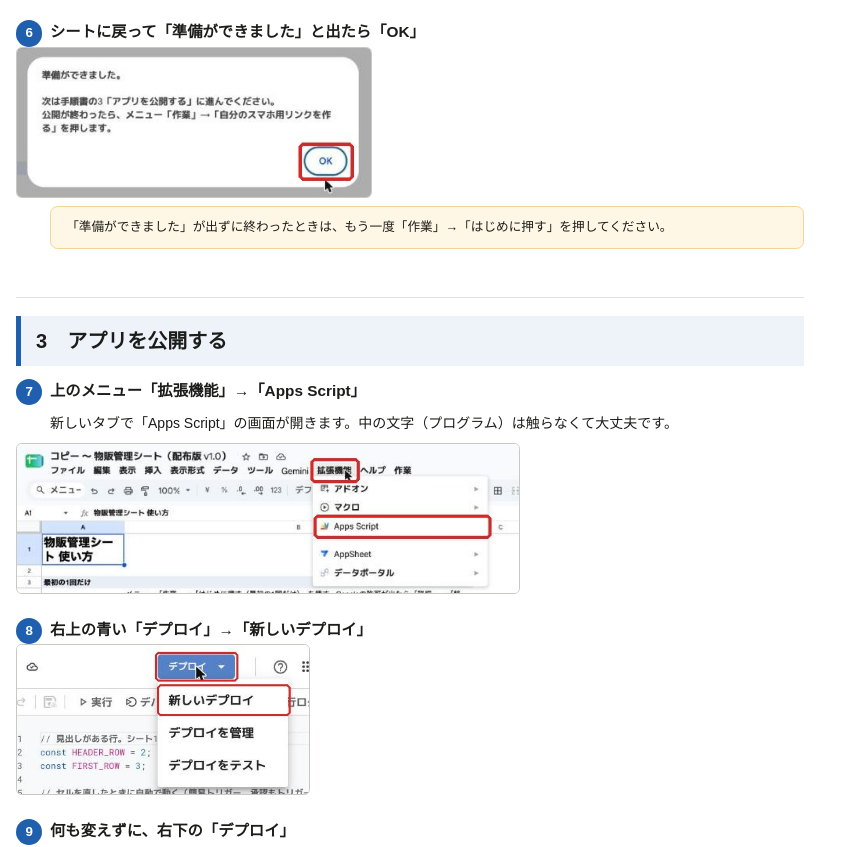
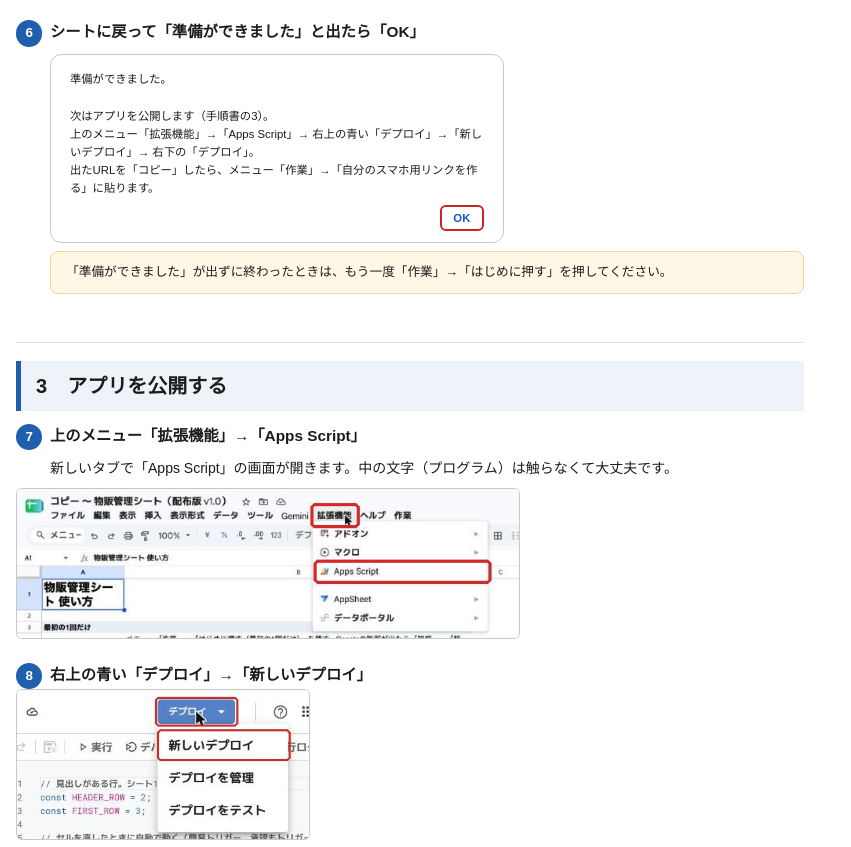
Before and after one commit to matsu3614pr-prog/buppan-app, a plain HTML site: page guide/index.html in a window 1280 px wide. Shown: the part 3167-4014 px from the top of the page, without its empty margins (0-851 px from the left). Drawn offline with Linux system fonts and the light colour scheme.

Commit message:
手順書：手順6の画面を今の案内文に合わせる
Co-Authored-By: Claude Opus 5.5 <noreply@anthropic.com>

```diff
--- a/guide/index.html
+++ b/guide/index.html
@@ -63,6 +63,9 @@ p { margin: 0 0 2.5mm; }
 .mock .scr { border: 1px solid #c9c8c2; border-radius: 2mm; padding: 3mm; font-size: 8.5pt; line-height: 1.5; min-height: 46mm; position: relative; background: #fff; }
 .mock .cap { font-weight: 700; font-size: 9pt; margin-bottom: 2mm; }
 .mock .g { color: #5f6368; }
+.dlg { margin: 2mm 0 2mm 9mm; max-width: 120mm; border: 1px solid #c9c8c2; border-radius: 3mm; padding: 4mm 5mm 3mm; font-size: 8.5pt; line-height: 1.6; background: #fff; }
+.dlg .ok { text-align: right; }
+.dlg .btn { display: inline-block; border: 2px solid #c62828; border-radius: 1.5mm; padding: 0.5mm 3mm; color: #1a56c4; font-weight: 700; margin-top: 2mm; }
 .mock .btn { display: inline-block; border: 2px solid #c62828; border-radius: 1.5mm; padding: 0.5mm 2mm; color: #1a56c4; font-weight: 700; margin-top: 2mm; }
 .mock .lnk { color: #1a56c4; text-decoration: underline; }
 .mock .hl { outline: 2px solid #c62828; outline-offset: 1px; border-radius: 1mm; }
@@ -173,7 +176,7 @@ th { width: 30%; font-weight: 700; }
   </div>
   <div class="step">
     <span class="n">6</span><span class="t">シートに戻って「準備ができました」と出たら「OK」</span>
-    <img class="shot small" src="img/p04.jpg">
+    <div class="dlg">準備ができました。<br><br>次はアプリを公開します（手順書の3）。<br>上のメニュー「拡張機能」→「Apps Script」→ 右上の青い「デプロイ」→「新しいデプロイ」→ 右下の「デプロイ」。<br>出たURLを「コピー」したら、メニュー「作業」→「自分のスマホ用リンクを作る」に貼ります。<div class="ok"><span class="btn">OK</span></div></div>
     <div class="note">「準備ができました」が出ずに終わったときは、もう一度「作業」→「はじめに押す」を押してください。</div>
   </div>
 </section>
```
Also changed, not shown: 1 other file.
